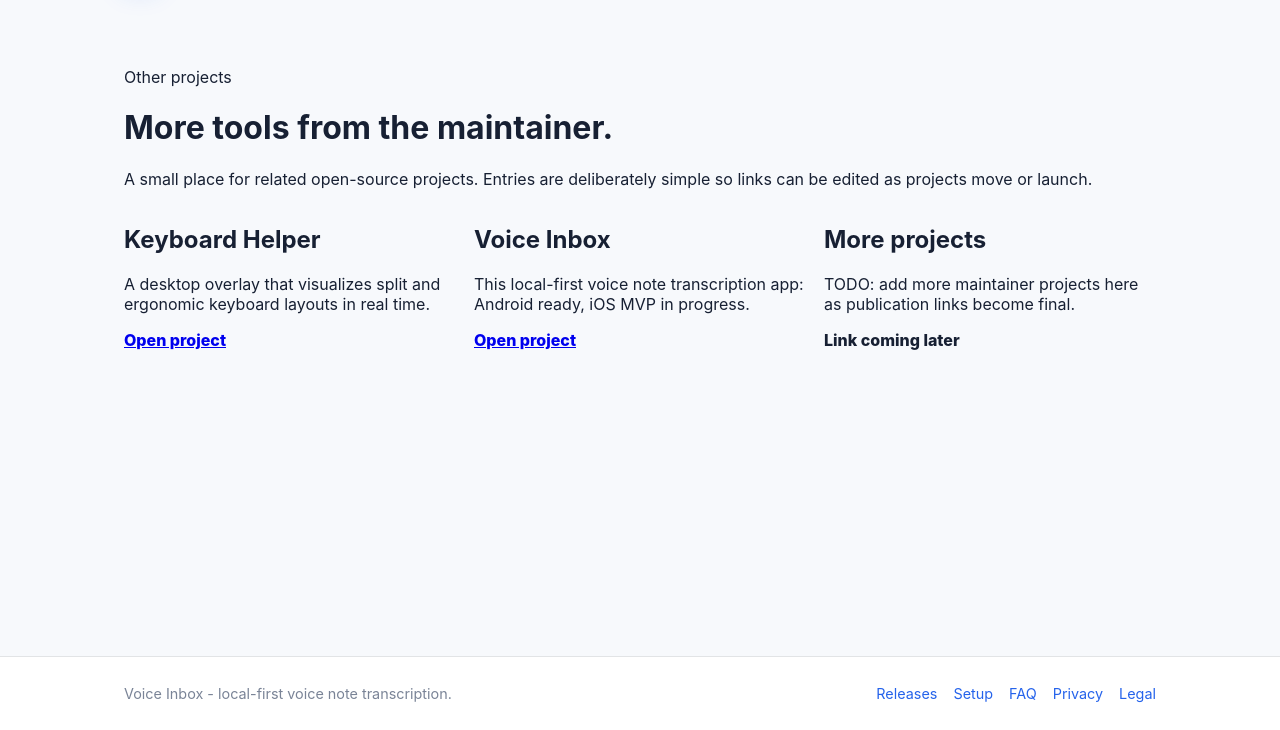
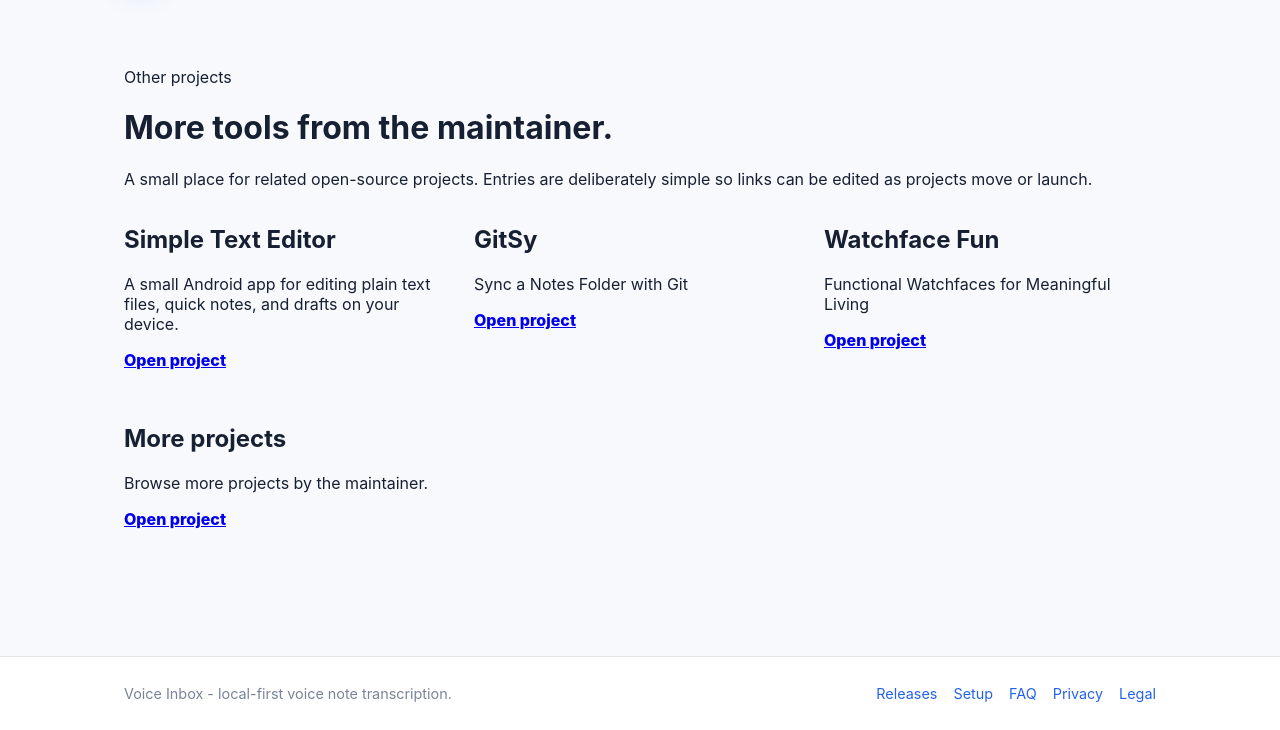
Before and after one commit to maxistar/Voice-Inbox, an Astro site in the folder website/: page /Voice-Inbox/projects in a window 1280 px wide. Shown: the part 70-800 px from the top of the page. Built offline with nearby package versions, Linux system fonts and the light colour scheme; Astro itself is replaced by a stand-in of ours.

Commit message:
update projects

```diff
--- a/website/src/pages/projects.astro
+++ b/website/src/pages/projects.astro
@@ -3,19 +3,24 @@ import Layout from '../layouts/Layout.astro';
 
 const projects = [
   {
-    name: 'Keyboard Helper',
-    description: 'A desktop overlay that visualizes split and ergonomic keyboard layouts in real time.',
-    href: 'https://github.com/maxistar/keyboard_helper',
+    name: 'Simple Text Editor',
+    description: 'A small Android app for editing plain text files, quick notes, and drafts on your device.',
+    href: 'https://simpleditor.org/',
   },
   {
-    name: 'Voice Inbox',
-    description: 'This local-first voice note transcription app: Android ready, iOS MVP in progress.',
-    href: 'https://github.com/maxistar/Voice-Inbox',
+    name: 'GitSy',
+    description: 'Sync a Notes Folder with Git',
+    href: 'https://gitsy.de/',
+  },
+  {
+    name: 'Watchface Fun',
+    description: 'Functional Watchfaces for Meaningful Living',
+    href: 'https://watchface.fun/',
   },
   {
     name: 'More projects',
-    description: 'TODO: add more maintainer projects here as publication links become final.',
-    href: '',
+    description: 'Browse more projects by the maintainer.',
+    href: 'https://projects.maxistar.me/',
   },
 ];
 ---
@@ -43,11 +48,7 @@ const projects = [
       <article class="card">
         <h2>{project.name}</h2>
         <p>{project.description}</p>
-        {project.href ? (
-          <p class="project-link"><a href={project.href} target="_blank" rel="noopener">Open project</a></p>
-        ) : (
-          <p class="project-link">Link coming later</p>
-        )}
+        <p class="project-link"><a href={project.href} target="_blank" rel="noopener">Open project</a></p>
       </article>
     ))}
   </section>
```
